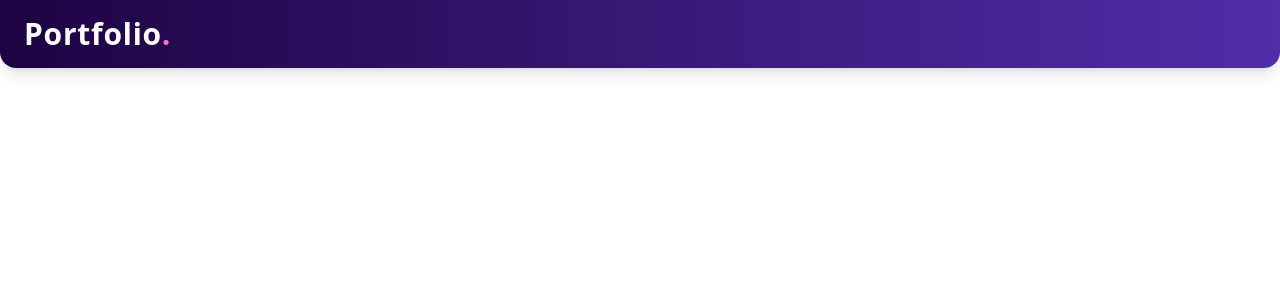
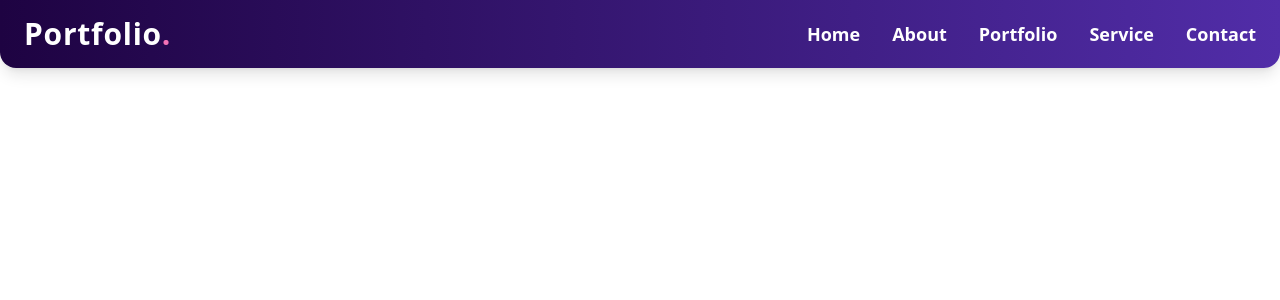
Before and after one commit to Sanduni4822/React-project-Individual, a React (Vite) app: page / in a window 1280 px wide. Shown: the top 300 px of the page. Built offline with nearby package versions, Linux system fonts and the light colour scheme.

Commit message:
Added navbar links

```diff
--- a/src/components/Navbar.jsx
+++ b/src/components/Navbar.jsx
@@ -8,6 +8,25 @@ const Navbar = () => {
         <h1 className="text-white text-3xl font-extrabold tracking-wide">
           Portfolio<span className="text-pink-400">.</span>
         </h1>
+
+        {/* Navigation Links */}
+        <ul className="flex space-x-8 text-white text-lg font-semibold">
+          <li>
+            <a href="#">Home</a>
+          </li>
+          <li>
+            <a href="#">About</a>
+          </li>
+          <li>
+            <a href="#">Portfolio</a>
+          </li>
+          <li>
+            <a href="#">Service</a>
+          </li>
+          <li>
+            <a href="#">Contact</a>
+          </li>
+        </ul>
       </div>
     </nav>
   );
```
